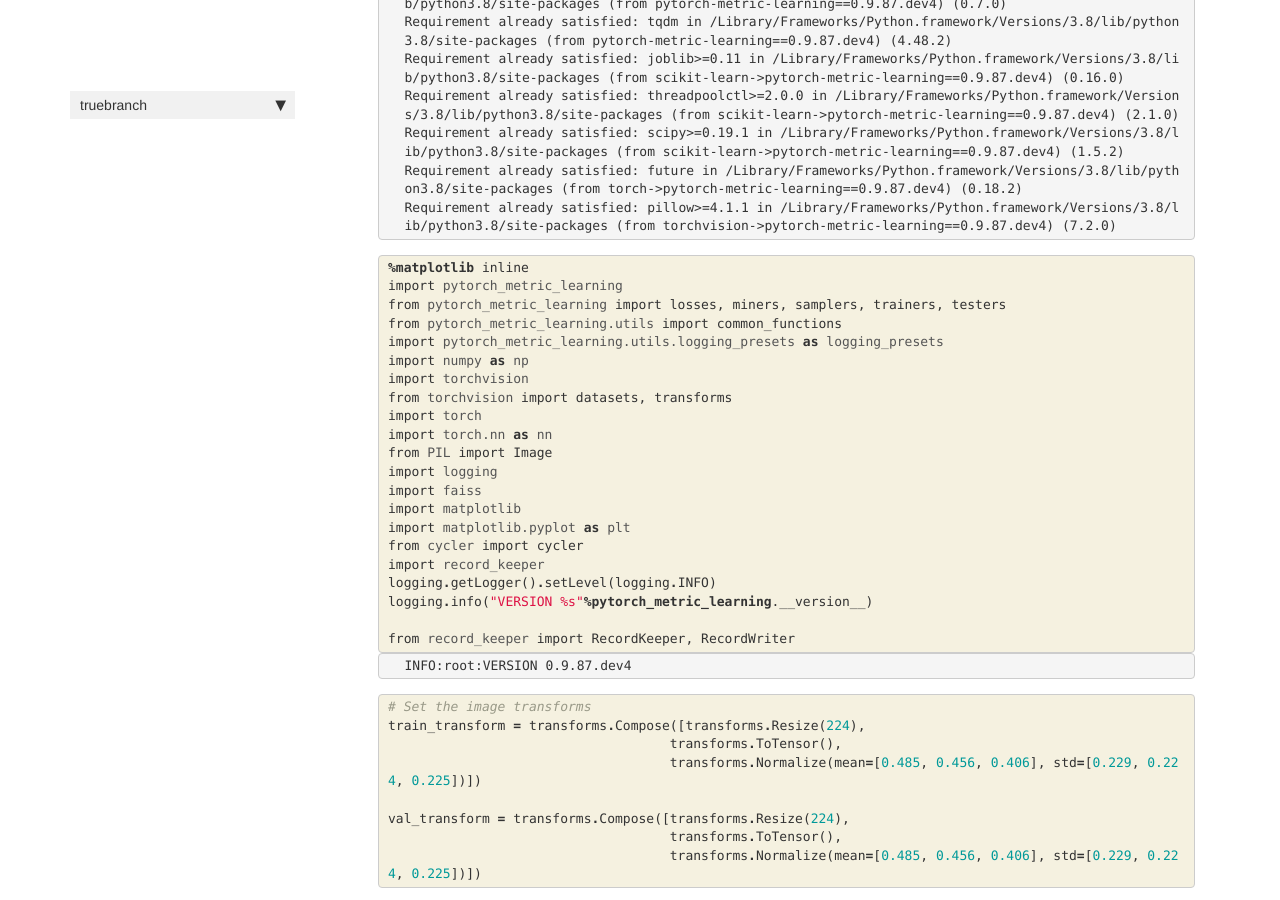
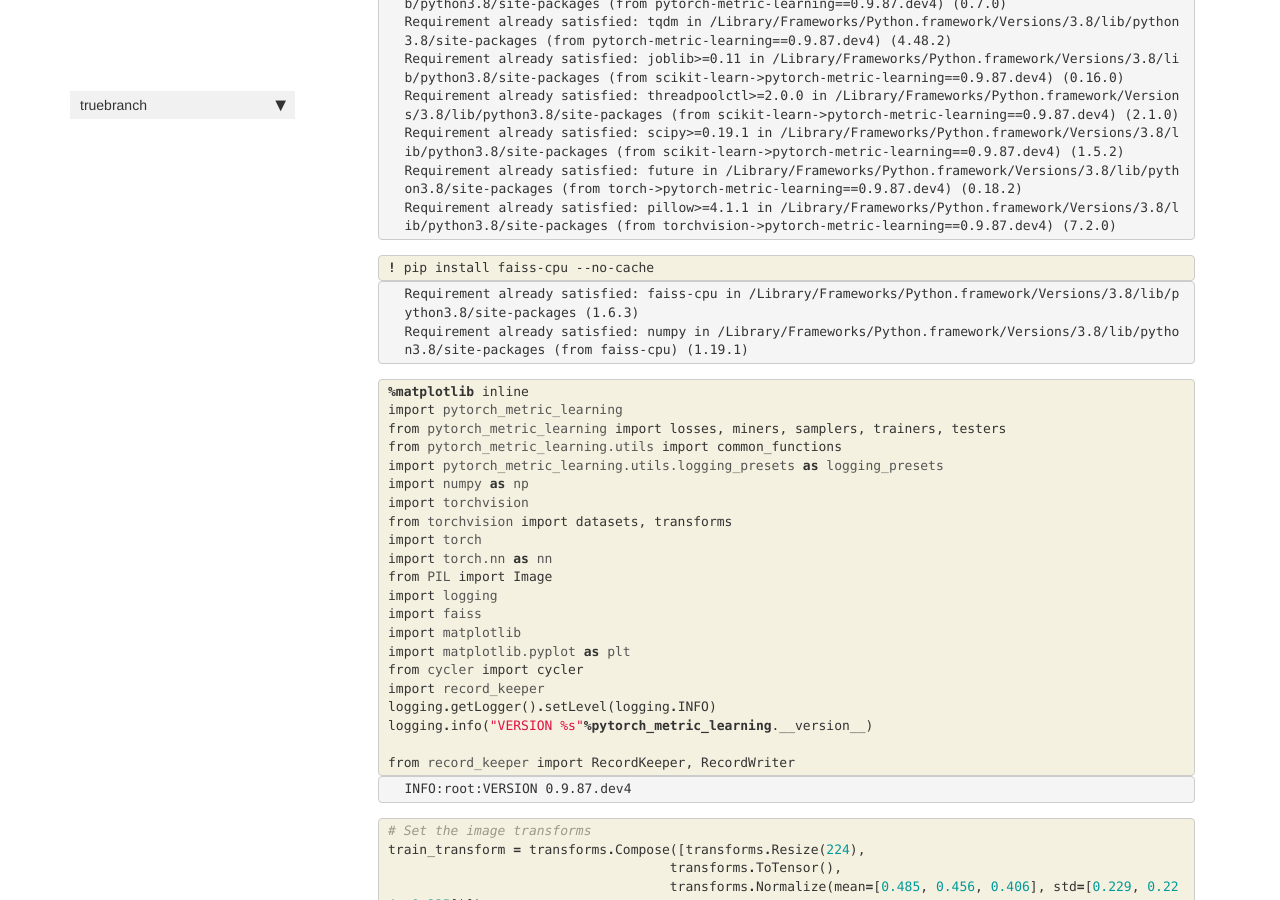
Before and after one commit to simonasantamaria/truebranch, a Jekyll site: the page built from docs/core.html, in a window 1280 px wide and 900 px high, scrolled down 805 px. Built offline with Jekyll 4.4.1, drawn with Linux system fonts in a browser that asks for light colours; nearby versions of some CDN libraries; comment, search, counter and statistics services are not loaded.

Commit message:
faiss installation

```diff
--- a/docs/core.html
+++ b/docs/core.html
@@ -124,6 +124,38 @@ Requirement already satisfied: threadpoolctl&gt;=2.0.0 in /Library/Frameworks/Py
 Requirement already satisfied: scipy&gt;=0.19.1 in /Library/Frameworks/Python.framework/Versions/3.8/lib/python3.8/site-packages (from scikit-learn-&gt;pytorch-metric-learning==0.9.87.dev4) (1.5.2)
 Requirement already satisfied: future in /Library/Frameworks/Python.framework/Versions/3.8/lib/python3.8/site-packages (from torch-&gt;pytorch-metric-learning==0.9.87.dev4) (0.18.2)
 Requirement already satisfied: pillow&gt;=4.1.1 in /Library/Frameworks/Python.framework/Versions/3.8/lib/python3.8/site-packages (from torchvision-&gt;pytorch-metric-learning==0.9.87.dev4) (7.2.0)
+</pre>
+</div>
+</div>
+
+</div>
+</div>
+
+</div>
+    {% endraw %}
+
+    {% raw %}
+
+<div class="cell border-box-sizing code_cell rendered">
+<div class="input">
+
+<div class="inner_cell">
+    <div class="input_area">
+<div class=" highlight hl-ipython3"><pre><span></span><span class="o">!</span> pip install faiss-cpu --no-cache
+</pre></div>
+
+    </div>
+</div>
+</div>
+
+<div class="output_wrapper">
+<div class="output">
+
+<div class="output_area">
+
+<div class="output_subarea output_stream output_stdout output_text">
+<pre>Requirement already satisfied: faiss-cpu in /Library/Frameworks/Python.framework/Versions/3.8/lib/python3.8/site-packages (1.6.3)
+Requirement already satisfied: numpy in /Library/Frameworks/Python.framework/Versions/3.8/lib/python3.8/site-packages (from faiss-cpu) (1.19.1)
 </pre>
 </div>
 </div>
```
Also changed, not shown: 1 other file.
